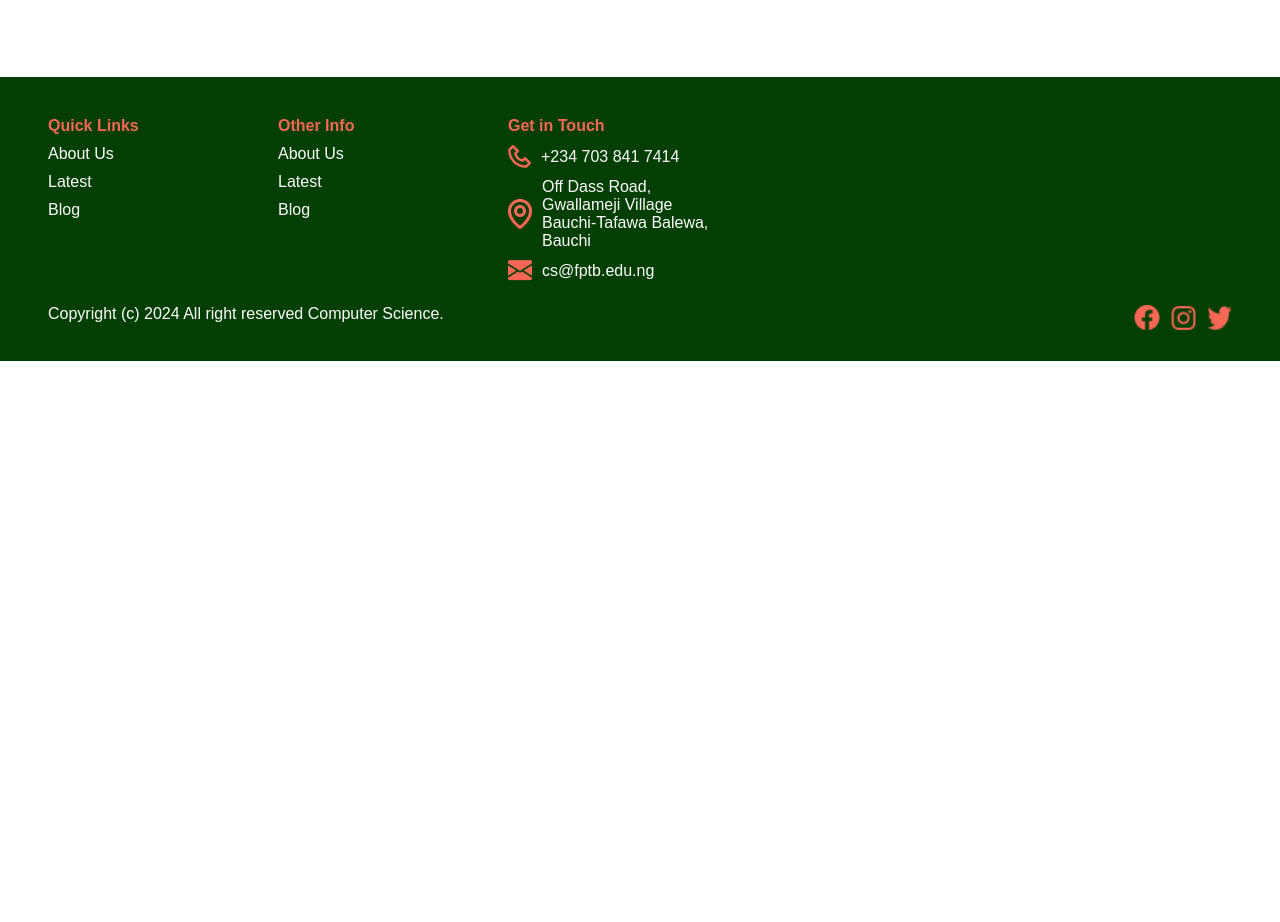
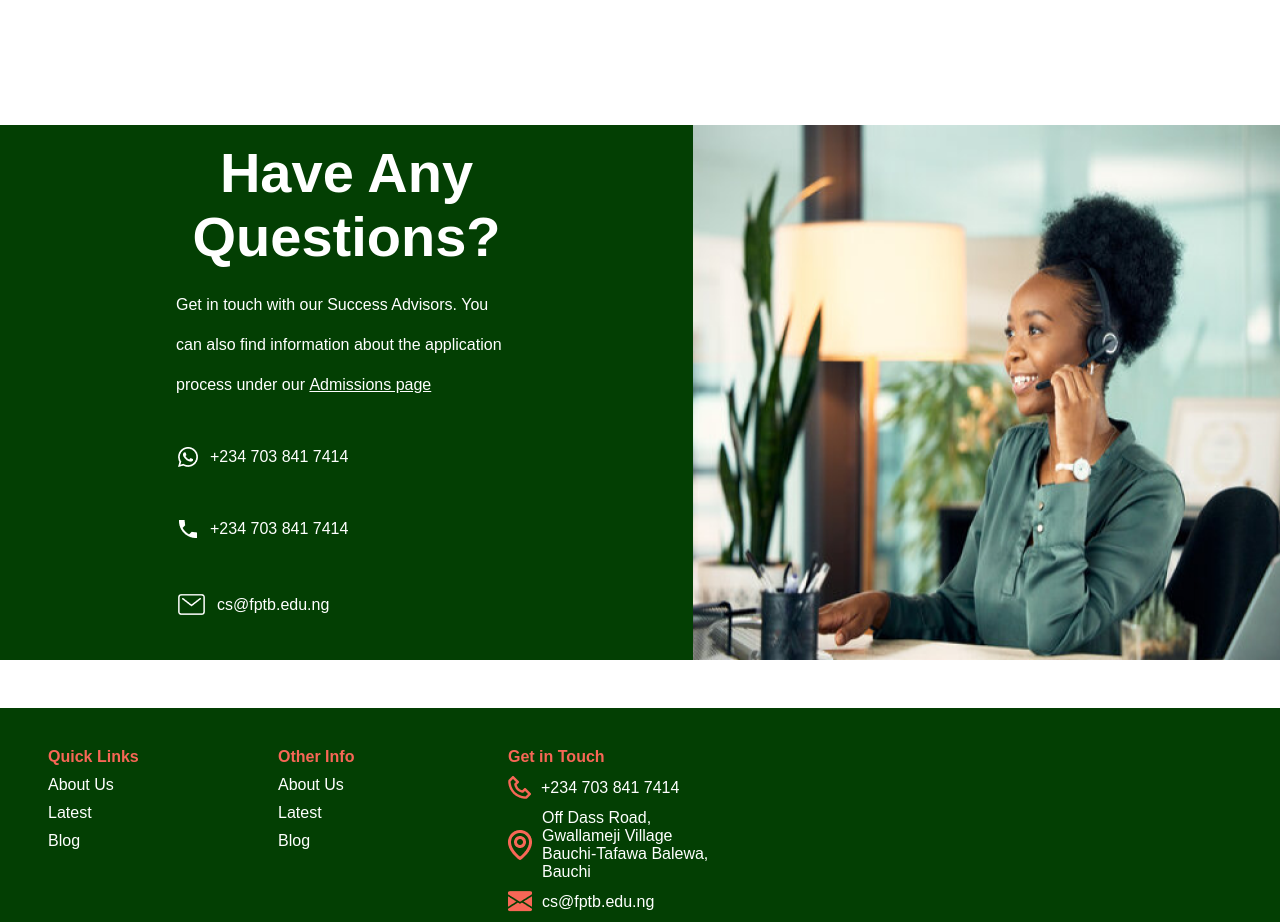
Before and after one commit to ShedrachJonah11/fptb-dep-portal, a plain HTML site: page index.html in a window 1280 px wide. Shown: the part 2360-3282 px from the top of the page. Before the commit the page ends 2721 px from the top, so only its background shows below. Drawn offline with Linux system fonts and the light colour scheme; files whose address does not match are found by name.

Commit message:
Added Questions

```diff
--- a/index.html
+++ b/index.html
@@ -187,6 +187,42 @@
     </div>
   </div>
 
+
+  <div class="questions">
+    <div class="first_sec">
+      <h1>Have Any Questions?</h1>
+      <p id="para">Get in touch with our Success Advisors. You can also find information about the application process under our <a href="">Admissions page</a></p>
+
+      <span>
+      <img src="/images/WhatsApp Q.png" alt="">
+      <p>+234 703 841 7414</p>
+    </span>
+
+    <span>
+      <img src="/images/Q-Phone.png" alt="">
+      <p>+234 703 841 7414</p>
+    </span>
+
+    <span>
+      <img src="/images/ion_mail.png" alt="">
+      <p>cs@fptb.edu.ng</p>
+    </span>
+
+    </div>
+
+    <img id="last" src="images/n 1.png" alt="">
+  </div>
+
+  <div class="latest_events">
+      <div class="large">
+
+      </div>
+
+      <span>
+        <div class="small_1"></div>
+        <div class="small_2"></div>
+      </span>
+  </div>
     </main>
     <footer>
       <div>
--- a/styles/index.css
+++ b/styles/index.css
@@ -469,7 +469,43 @@ footer ul {
   padding: 7rem 0;
 }
 
+.first_sec{
+  background: #033F03;
+}
 
+.first_sec {
+  color: white;
+  display: flex;
+  flex-direction: column;
+  justify-content: center;
+padding: 1rem 11rem;
+}
+
+.questions{
+  display: flex;
+  margin: 3rem 0;
+}
+
+.first_sec span{
+  display: flex;
+  gap: 10px;
+  padding: 1.5rem 0;
+  align-items: center;
+}
+
+.first_sec #para{
+  line-height: 2.5rem;
+ padding: 1rem 0;
+}
+.first_sec a{
+
+  color: white;
+  text-decoration: underline;
+}
+
+.large{
+  background-color: #D9D9D9;
+}
 @media (max-width: 1120px) {
   nav {
     justify-content: center;
@@ -499,6 +535,9 @@ footer ul {
     line-height: 2rem;
   }
 
+  #last{
+    display: none;
+  }
   .flex{
     justify-content: center;
     padding: 2rem 0;
@@ -580,5 +619,13 @@ footer ul {
     gap: 10px;
   }
 
+ .first_sec{
+  padding: 0;
+  align-items: center;
+ }
+
+ #para{
+  text-align: center;
+ }
 
 }
```
Also changed, not shown: images/Q-Phone.png (added), images/WhatsApp Q.png (added), images/n 1.png (added).
